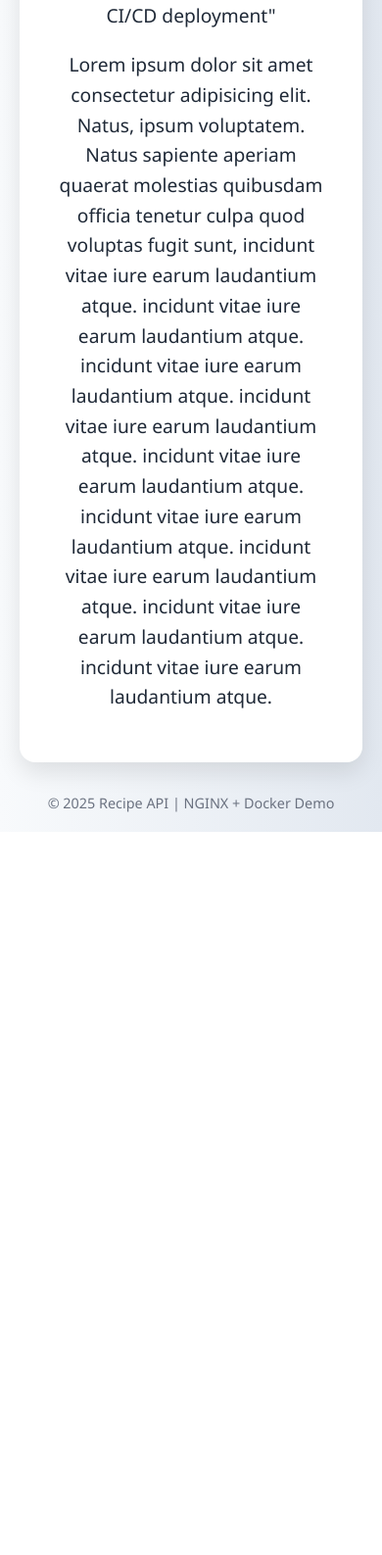
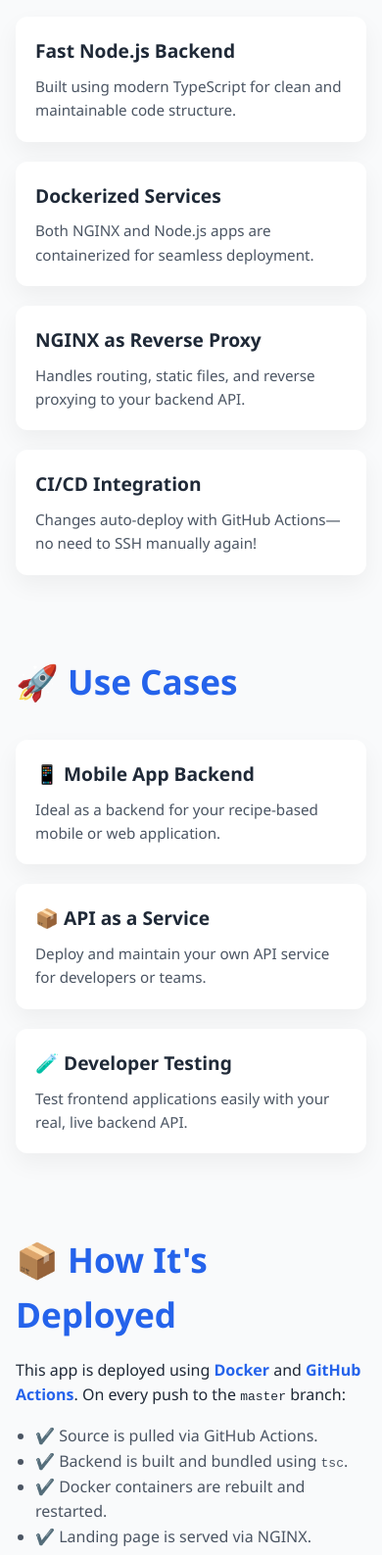
Before and after one commit to codewithtabish/nginx-recipe-backend, a website: page nginx/html/index.html in a window 390 px wide. Shown: the part 403-1990 px from the top of the page at 98% size. Before the commit the page ends 1252 px from the top, so only its background shows below. Drawn offline with Linux system fonts and the light colour scheme.

Commit message:
feat: add full responsive landing page served by NGINX

```diff
--- a/nginx/html/index.html
+++ b/nginx/html/index.html
@@ -3,68 +3,214 @@
   <head>
     <meta charset="UTF-8" />
     <meta name="viewport" content="width=device-width, initial-scale=1.0" />
-    <title>Recipe API – Nginx is Working</title>
+    <title>Recipe API – Landing Page</title>
     <style>
+      * {
+        box-sizing: border-box;
+        margin: 0;
+        padding: 0;
+      }
+
       body {
-        margin: 0;
         font-family: "Segoe UI", Tahoma, Geneva, Verdana, sans-serif;
-        background: linear-gradient(to right, #f8fafc, #e2e8f0);
+        background-color: #f9fafb;
         color: #1f2937;
-        display: flex;
-        flex-direction: column;
-        align-items: center;
-        justify-content: center;
-        min-height: 100vh;
-        padding: 20px;
+        line-height: 1.6;
+      }
+
+      header {
+        background: linear-gradient(to right, #3b82f6, #2563eb);
+        color: white;
+        padding: 60px 20px;
         text-align: center;
       }
 
-      h1 {
-        font-size: 3rem;
+      header h1 {
+        font-size: 3.5rem;
+        margin-bottom: 1rem;
+      }
+
+      header p {
+        font-size: 1.3rem;
+        max-width: 700px;
+        margin: 0 auto;
+      }
+
+      section {
+        padding: 60px 20px;
+        max-width: 1000px;
+        margin: 0 auto;
+      }
+
+      h2 {
+        font-size: 2.2rem;
         color: #2563eb;
         margin-bottom: 1rem;
       }
 
-      p {
-        font-size: 1.2rem;
-        max-width: 700px;
-        line-height: 1.6;
+      .features,
+      .use-cases {
+        display: grid;
+        grid-template-columns: repeat(auto-fit, minmax(250px, 1fr));
+        gap: 20px;
+        margin-top: 2rem;
       }
 
       .card {
-        background-color: white;
-        padding: 2rem;
-        border-radius: 1rem;
-        box-shadow: 0 10px 25px rgba(0, 0, 0, 0.1);
-        margin-top: 2rem;
+        background: white;
+        padding: 20px;
+        border-radius: 12px;
+        box-shadow: 0 10px 25px rgba(0, 0, 0, 0.05);
+        transition: transform 0.3s ease;
+      }
+
+      .card:hover {
+        transform: translateY(-5px);
+      }
+
+      .card h3 {
+        color: #1f2937;
+        font-size: 1.2rem;
+        margin-bottom: 0.5rem;
+      }
+
+      .card p {
+        font-size: 0.95rem;
+        color: #4b5563;
+      }
+
+      .highlight {
+        color: #2563eb;
+        font-weight: bold;
+      }
+
+      .cta {
+        background: #1d4ed8;
+        color: white;
+        text-align: center;
+        padding: 60px 20px;
+      }
+
+      .cta h2 {
+        color: white;
+        margin-bottom: 1rem;
+      }
+
+      .cta a {
+        background: white;
+        color: #1d4ed8;
+        padding: 12px 25px;
+        font-size: 1rem;
+        border-radius: 6px;
+        text-decoration: none;
+        font-weight: bold;
       }
 
       footer {
-        margin-top: 2rem;
+        text-align: center;
+        padding: 20px;
         font-size: 0.9rem;
         color: #6b7280;
+        background-color: #f3f4f6;
+      }
+
+      @media (max-width: 600px) {
+        header h1 {
+          font-size: 2.2rem;
+        }
+
+        section {
+          padding: 40px 16px;
+        }
       }
     </style>
   </head>
   <body>
-    <h1>🚀 Welcome to Recipe API</h1>
+    <header>
+      <h1>🍽️ Recipe API</h1>
+      <p>
+        Your backend is running live behind NGINX & Docker with full CI/CD support from GitHub
+        Actions.
+      </p>
+    </header>
 
-    <div class="card">
+    <section>
+      <h2>🌟 Features</h2>
+      <div class="features">
+        <div class="card">
+          <h3>Fast Node.js Backend</h3>
+          <p>Built using modern TypeScript for clean and maintainable code structure.</p>
+        </div>
+        <div class="card">
+          <h3>Dockerized Services</h3>
+          <p>Both NGINX and Node.js apps are containerized for seamless deployment.</p>
+        </div>
+        <div class="card">
+          <h3>NGINX as Reverse Proxy</h3>
+          <p>Handles routing, static files, and reverse proxying to your backend API.</p>
+        </div>
+        <div class="card">
+          <h3>CI/CD Integration</h3>
+          <p>Changes auto-deploy with GitHub Actions—no need to SSH manually again!</p>
+        </div>
+      </div>
+    </section>
+
+    <section>
+      <h2>🚀 Use Cases</h2>
+      <div class="use-cases">
+        <div class="card">
+          <h3>📱 Mobile App Backend</h3>
+          <p>Ideal as a backend for your recipe-based mobile or web application.</p>
+        </div>
+        <div class="card">
+          <h3>📦 API as a Service</h3>
+          <p>Deploy and maintain your own API service for developers or teams.</p>
+        </div>
+        <div class="card">
+          <h3>🧪 Developer Testing</h3>
+          <p>Test frontend applications easily with your real, live backend API.</p>
+        </div>
+      </div>
+    </section>
+
+    <section>
+      <h2>📦 How It's Deployed</h2>
       <p>
-        This HTML page is served by <strong>NGINX</strong> running inside <strong>Docker</strong>!
-        🎉 And this is checking of data and this git commit -m "Test CI/CD deployment"
+        This app is deployed using <span class="highlight">Docker</span> and
+        <span class="highlight">GitHub Actions</span>. On every push to the
+        <code>master</code> branch:
       </p>
+      <ul style="margin-top: 1rem; padding-left: 20px; color: #4b5563">
+        <li>✔️ Source is pulled via GitHub Actions.</li>
+        <li>✔️ Backend is built and bundled using <code>tsc</code>.</li>
+        <li>✔️ Docker containers are rebuilt and restarted.</li>
+        <li>✔️ Landing page is served via NGINX.</li>
+      </ul>
+    </section>
+
+    <section>
+      <h2>🔗 Try the API</h2>
       <p>
-        Lorem ipsum dolor sit amet consectetur adipisicing elit. Natus, ipsum voluptatem. Natus
-        sapiente aperiam quaerat molestias quibusdam officia tenetur culpa quod voluptas fugit sunt,
-        incidunt vitae iure earum laudantium atque. incidunt vitae iure earum laudantium atque.
-        incidunt vitae iure earum laudantium atque. incidunt vitae iure earum laudantium atque.
-        incidunt vitae iure earum laudantium atque. incidunt vitae iure earum laudantium atque.
-        incidunt vitae iure earum laudantium atque. incidunt vitae iure earum laudantium atque.
-        incidunt vitae iure earum laudantium atque.
+        Want to test it out? Access your API endpoints directly by visiting:<br />
+        <code>https://your-domain.com/api/recipes</code>
       </p>
+      <p style="margin-top: 10px; font-size: 0.95rem; color: #6b7280">
+        *(Replace the domain with your actual deployment URL)*
+      </p>
+    </section>
+
+    <div class="cta">
+      <h2>Need to Update This Page?</h2>
+      <p>
+        Just edit <code>nginx/html/index.html</code> and push to GitHub. CI/CD will redeploy it
+        automatically.
+      </p>
+      <a href="https://github.com/codewithtabish/nginx-recipe-backend" target="_blank"
+        >View on GitHub</a
+      >
     </div>
 
-    <footer>© 2025 Recipe API | NGINX + Docker Demo</footer>
+    <footer>© 2025 Recipe API | Built with Node.js, Docker, and GitHub Actions</footer>
   </body>
 </html>
```
